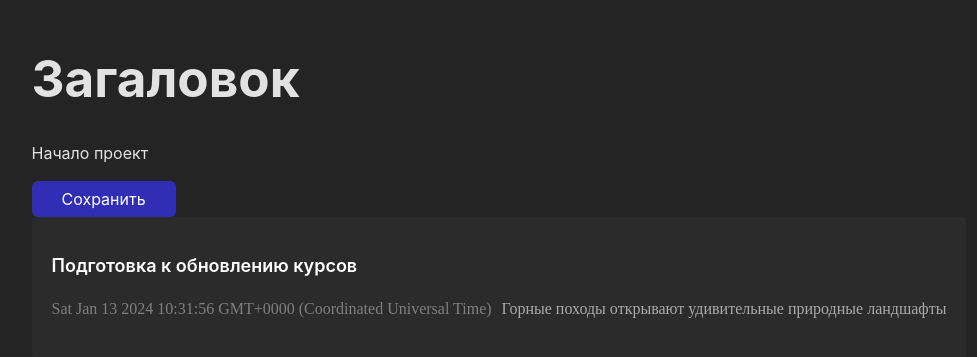
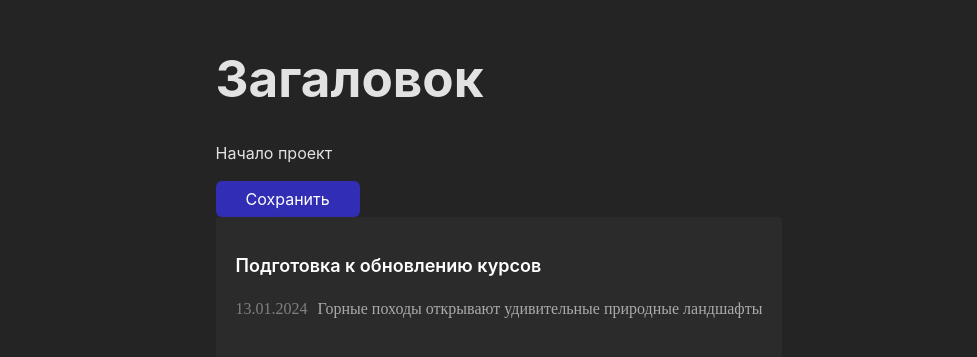
Before and after one commit to Alex-Kiselev/React-Redux, a React (Vite) app in the folder vite-project/: page / in a window 1280 px wide. Shown: the part 213-570 px from the top of the page, without its empty margins (141-1118 px from the left). Built offline with nearby package versions, Linux system fonts and the light colour scheme.

Commit message:
3.11. Упражнение - Вывод даты
Добавление интернационализация ДЛЯ даты

```diff
--- a/vite-project/src/components/JournalItem/JournalItem.jsx
+++ b/vite-project/src/components/JournalItem/JournalItem.jsx
@@ -2,15 +2,15 @@
 
 
 function JournalItem({ title, text, date }) {
-    // const title = 'Подготовка к обновлению курсов';
-    // const date = new Date();
-    // const text = 'Горные походы открывают удивительные природные ландшафты';
+    const formatedDate = new Intl.DateTimeFormat('ru-Ru').format(date);
+
+
 
     return (
         <div className='journal-item'>
             <h2 className='journal-item__header'>{title}</h2>
             <h2 className='journal-item__body'>
-                <div className='journal-item__date'>{date.toString()}</div>
+                <div className='journal-item__date'>{formatedDate}</div>
                 <div className='journal-item__text'>{text}</div>
             </h2>
         </div>
```
